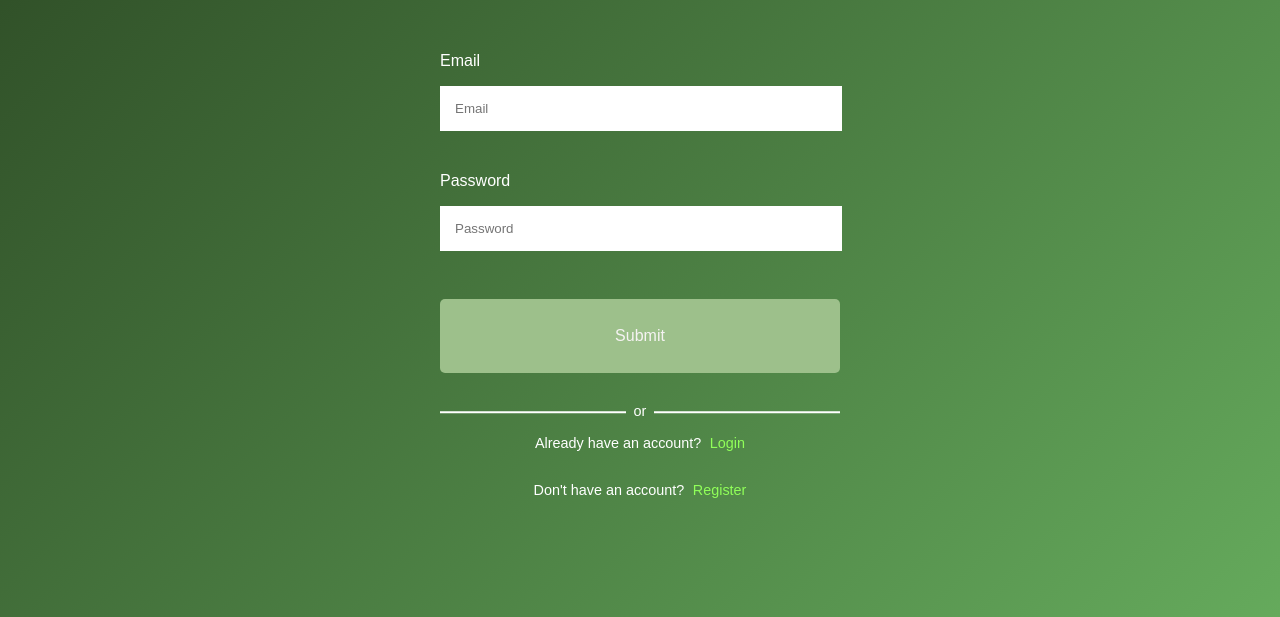
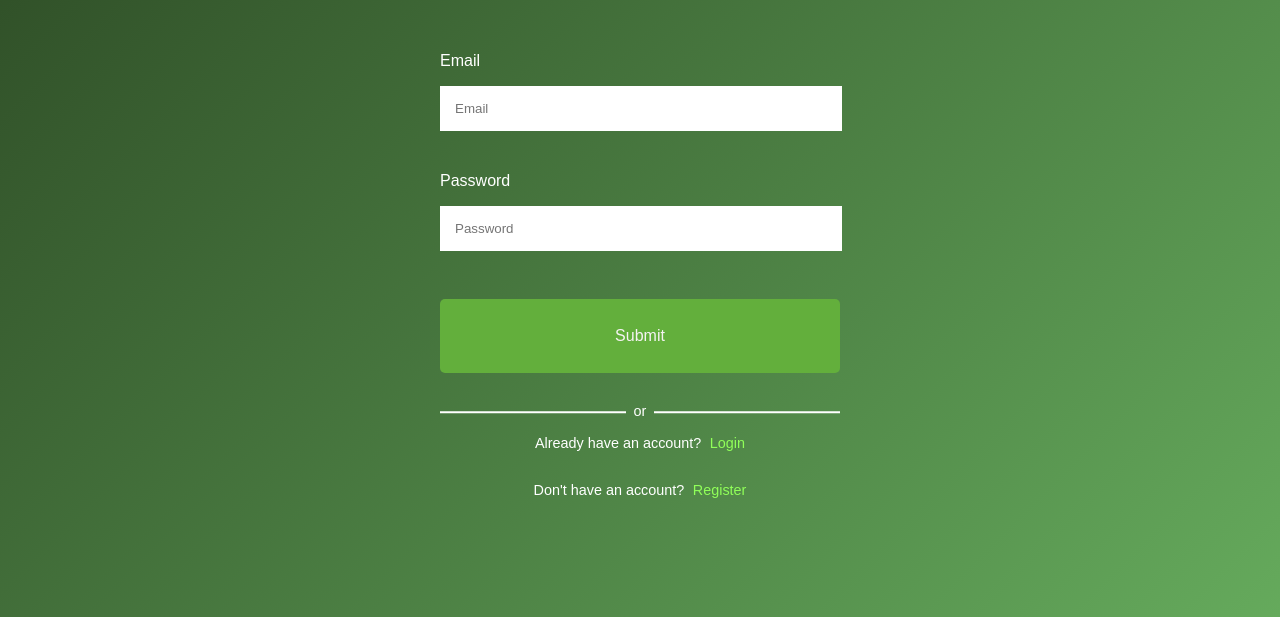
Before and after one commit to simplywilber/to-do-list-2026, a website: page index.html in a window 1280 px wide. Shown: the part 183-800 px from the top of the page. Drawn offline with Linux system fonts and the light colour scheme.

Commit message:
Edit login form button for better contrast

```diff
--- a/CSS/styles.css
+++ b/CSS/styles.css
@@ -61,7 +61,7 @@ form label:focus-within {
 }
 
 form button {
-  background: #9dc08b;
+  background: #63af3c;
   color: rgb(246, 243, 243);
   border: none;
   padding: 12px 0;
@@ -73,7 +73,7 @@ form button {
   place-items: center;
 }
 form button:hover {
-  background: #afd89c;
+  background: #89c46e;
 }
 
 .above {
```
